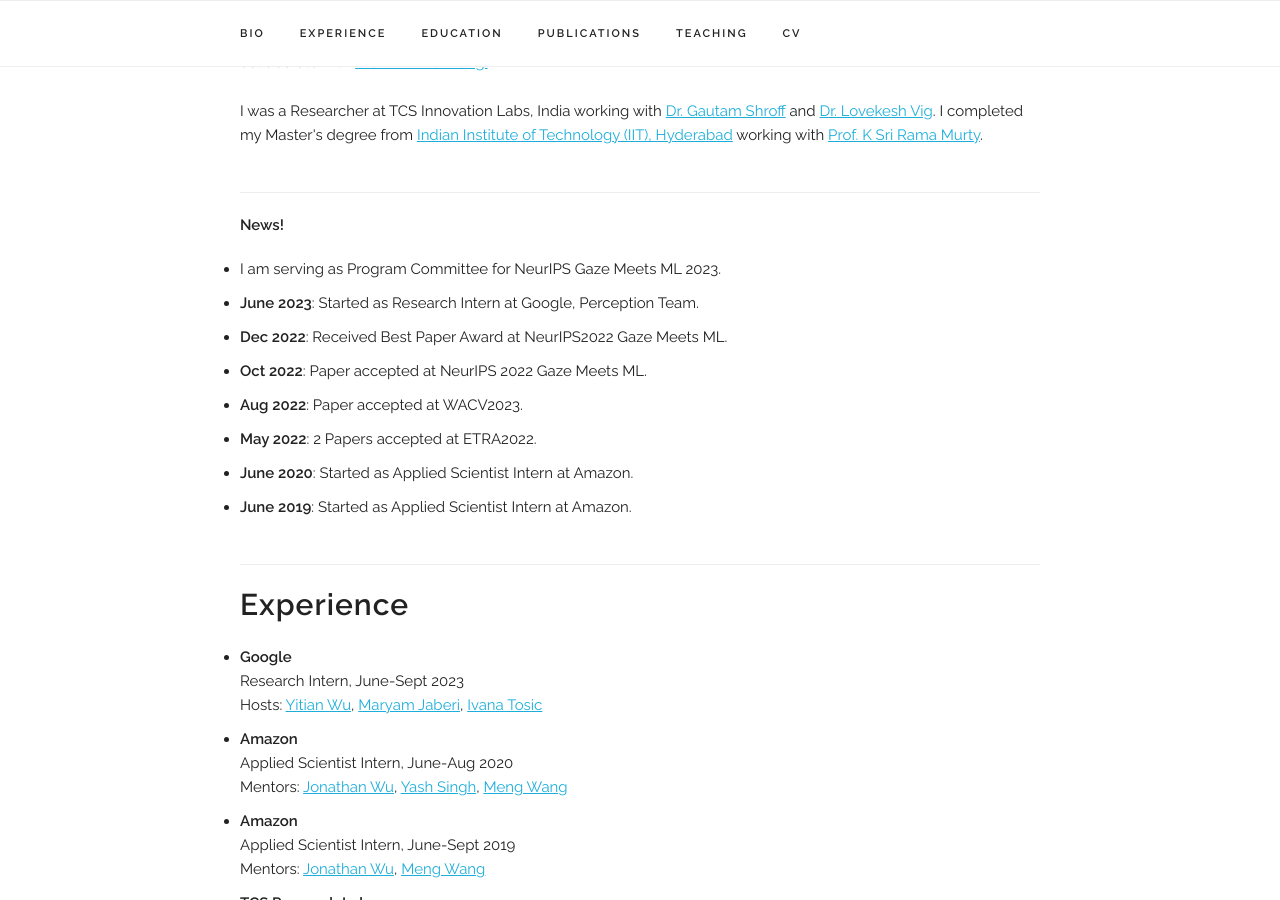
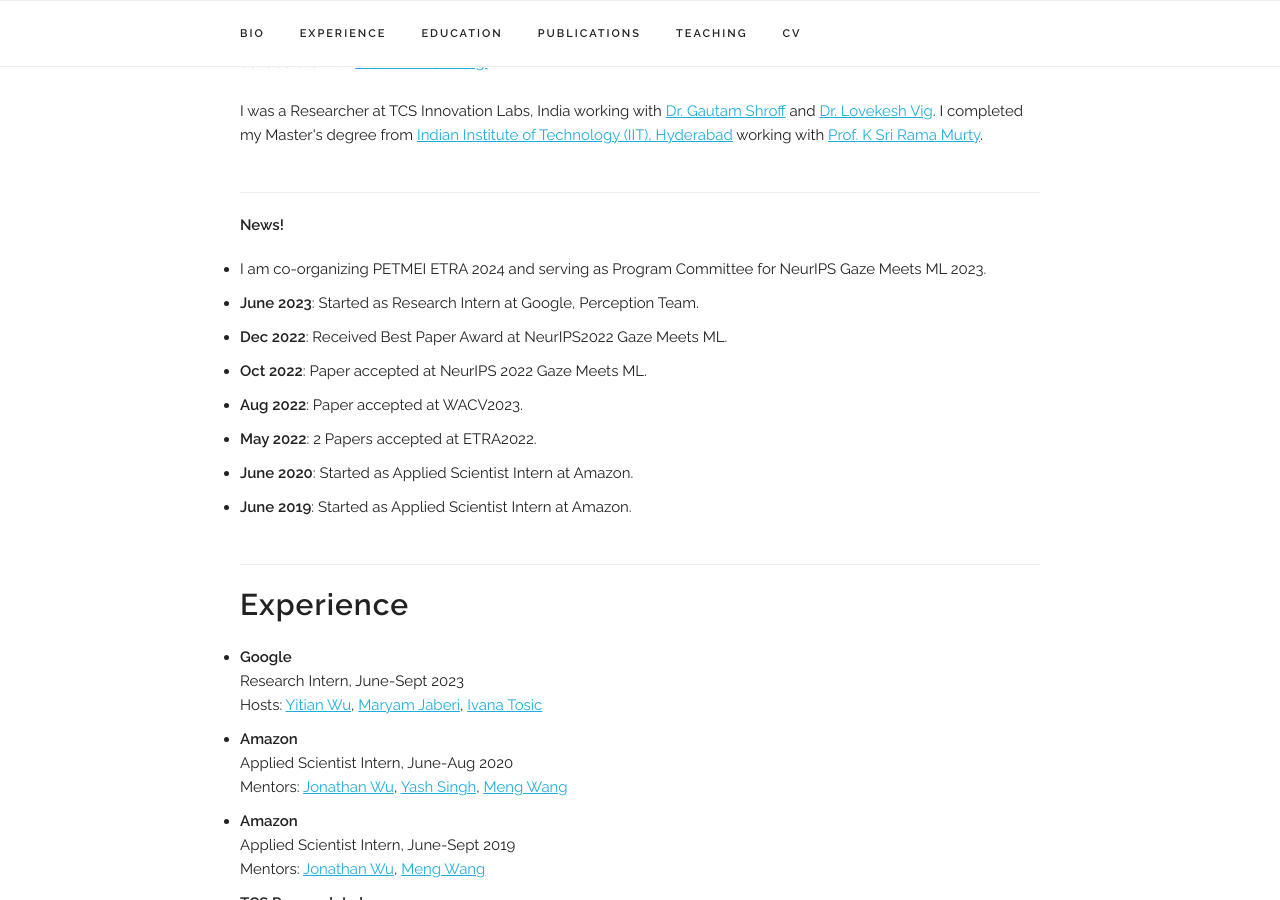
Before and after one commit to jswati31/jswati31.github.io, a Jekyll site: the page index.html, which Jekyll copies as it is, in a window 1280 px wide and 900 px high, scrolled down 412 px. Built offline with Jekyll 4.4.1, drawn with Linux system fonts in a browser that asks for light colours; some web fonts are replaced.

Commit message:
updated new

```diff
--- a/index.html
+++ b/index.html
@@ -127,7 +127,7 @@
 <div class="docs-section" id="news">
   <h6><b>News!</b></h6>
   <ul>
-    <li>I am serving as Program Committee for NeurIPS Gaze Meets ML 2023.</li>
+    <li>I am co-organizing PETMEI ETRA 2024 and serving as Program Committee for NeurIPS Gaze Meets ML 2023.</li>
     <li><b>June 2023</b>: Started as Research Intern at Google, Perception Team.</li>
     <li><b>Dec 2022</b>: Received Best Paper Award at NeurIPS2022 Gaze Meets ML.</li>
     <li><b>Oct 2022</b>: Paper accepted at NeurIPS 2022 Gaze Meets ML.</li>
```
